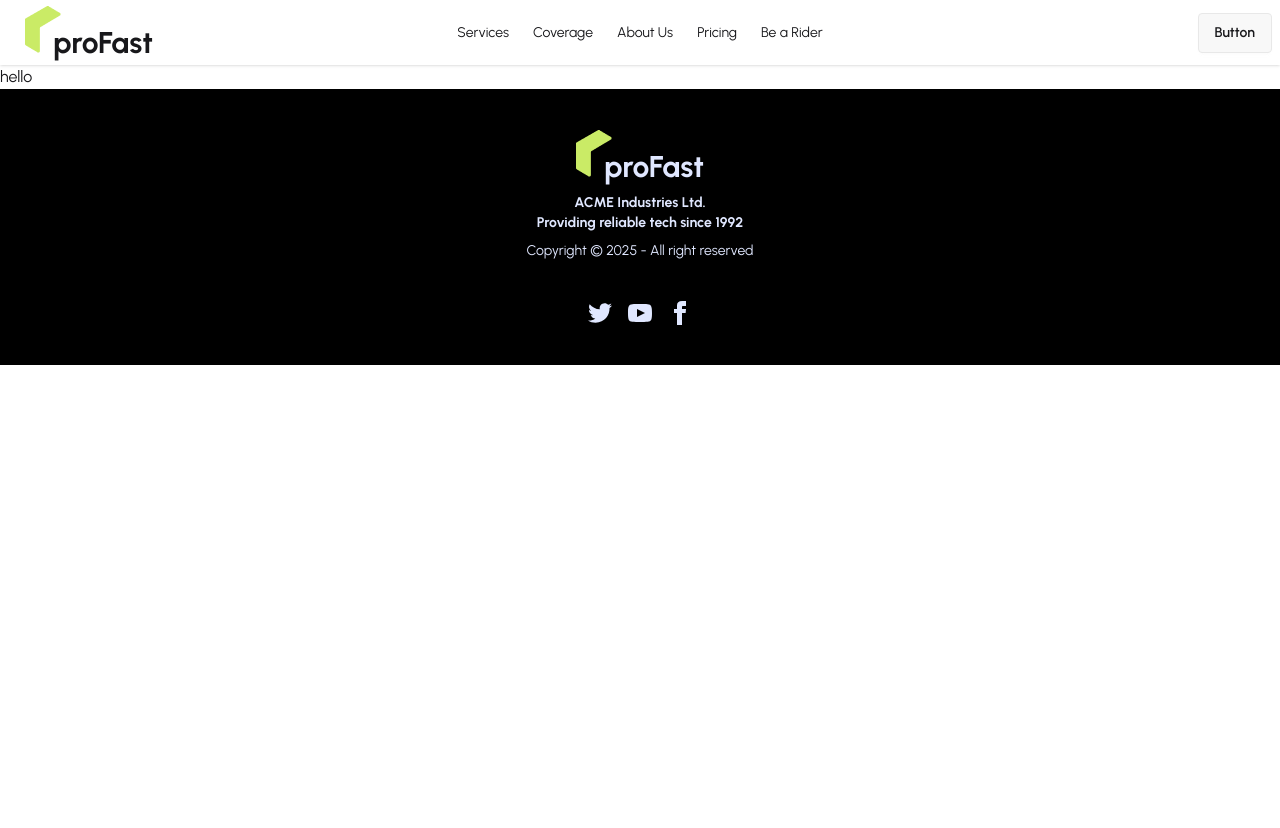
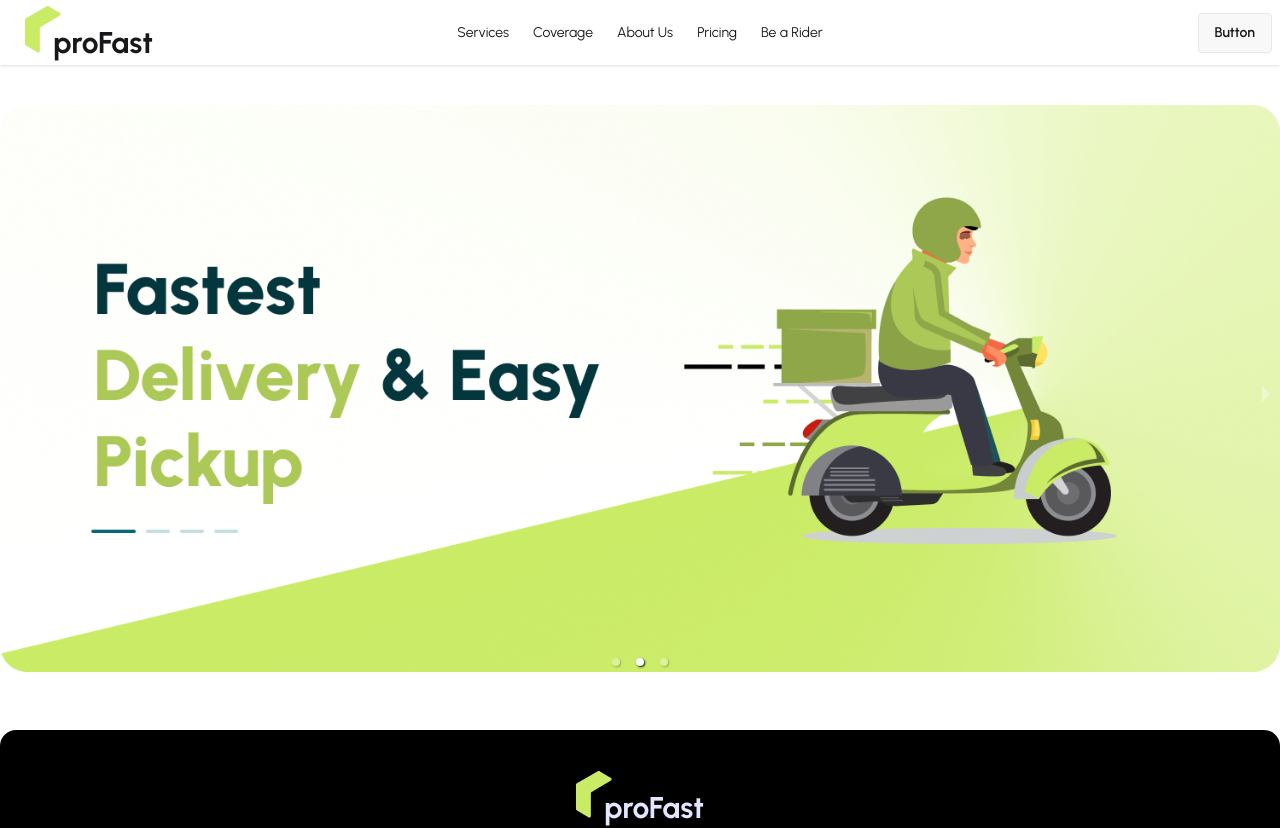
Before and after one commit to FahimSakib270/ThesisClinte, a React (Vite) app: page / in a window 1280 px wide. Shown: the top 828 px of the page. Before the commit the page ends 800 px from the top, so only its background shows below. Built offline with nearby package versions, Linux system fonts and the light colour scheme.

Commit message:
home page carousel

```diff
--- a/package.json
+++ b/package.json
@@ -13,6 +13,7 @@
     "@tailwindcss/vite": "^4.1.14",
     "react": "^19.1.1",
     "react-dom": "^19.1.1",
+    "react-responsive-carousel": "^3.2.23",
     "react-router": "^7.9.4",
     "tailwindcss": "^4.1.14"
   },
--- /dev/null
+++ b/src/Pages/Home/Banner/Banner.jsx
@@ -0,0 +1,46 @@
+import React from "react";
+import { Carousel } from "react-responsive-carousel";
+import "react-responsive-carousel/lib/styles/carousel.min.css";
+import bannerImg1 from "../../../assets/banner/banner1.png";
+import bannerImg2 from "../../../assets/banner/banner2.png";
+import bannerImg3 from "../../../assets/banner/banner3.png";
+
+const Banner = () => {
+  const banners = [
+    { src: bannerImg1, alt: "Promotional banner 1" },
+    { src: bannerImg2, alt: "Promotional banner 2" },
+    { src: bannerImg3, alt: "Promotional banner 3" },
+  ];
+
+  return (
+    <div className="banner-container my-10">
+      <Carousel
+        autoPlay
+        infiniteLoop
+        showStatus={false}
+        showIndicators={true}
+        showThumbs={false}
+        interval={4000}
+        transitionTime={500}
+        swipeable={true}
+        emulateTouch={true}
+        stopOnHover={true}
+        dynamicHeight={false}
+        ariaLabel="Promotional banner carousel"
+      >
+        {banners.map((banner, index) => (
+          <div key={index}>
+            <img
+              src={banner.src}
+              alt={banner.alt}
+              loading="lazy"
+              style={{ width: "100%", height: "auto", display: "block" }}
+            />
+          </div>
+        ))}
+      </Carousel>
+    </div>
+  );
+};
+
+export default Banner;
--- a/src/Pages/Home/Home/Home.jsx
+++ b/src/Pages/Home/Home/Home.jsx
@@ -1,9 +1,10 @@
 import React from "react";
+import Banner from "../Banner/Banner";
 
 const Home = () => {
   return (
     <div>
-      <h1>hello</h1>
+      <Banner></Banner>
     </div>
   );
 };
--- a/src/Pages/Shared/Footer/Footer.jsx
+++ b/src/Pages/Shared/Footer/Footer.jsx
@@ -4,13 +4,13 @@ import ProfastLogo from "../ProFastLogo/ProfastLogo";
 const Footer = () => {
   return (
     <div>
-      <footer className="footer footer-horizontal footer-center bg-black text-primary-content p-10">
+      <footer className="footer footer-horizontal footer-center bg-black text-primary-content p-10 rounded-2xl">
         <aside>
           <ProfastLogo></ProfastLogo>
-          <p className="font-bold">
-            ACME Industries Ltd.
-            <br />
-            Providing reliable tech since 1992
+          <p className="">
+            Enjoy fast, reliable parcel delivery with real-time tracking and
+            zero hassle. From personal packages to <br /> business shipments —
+            we deliver on time, every time.
           </p>
           <p>Copyright © {new Date().getFullYear()} - All right reserved</p>
         </aside>
```
Also changed, not shown: 1 other file (tests, documents, lock files or other folders).
